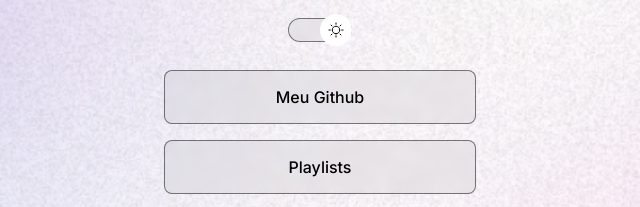
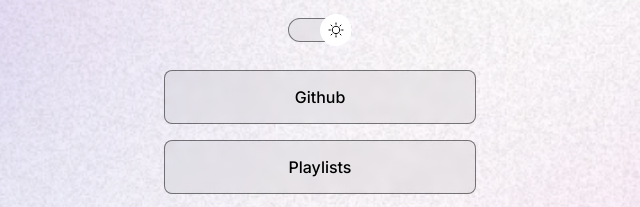
Before and after one commit to gabrielcostaramos/perfil, a plain HTML site: page index.html in a window 1280 px wide. Shown: the part 240-447 px from the top of the page, 320-960 px from the left. Drawn offline with nearby package versions, Linux system fonts and the light colour scheme.

Commit message:
adicionando README e atualizando o index

```diff
--- a/index.html
+++ b/index.html
@@ -26,7 +26,7 @@
       <ul>
         <li>
           <a href="https://github.com/gabrielcostaramos" target="_blank"
-            >Meu Github</a
+            >Github</a
           >
         </li>
         <li>
```
Also changed, not shown: .github/projetoperfil.jpg (added), 1 other file.
